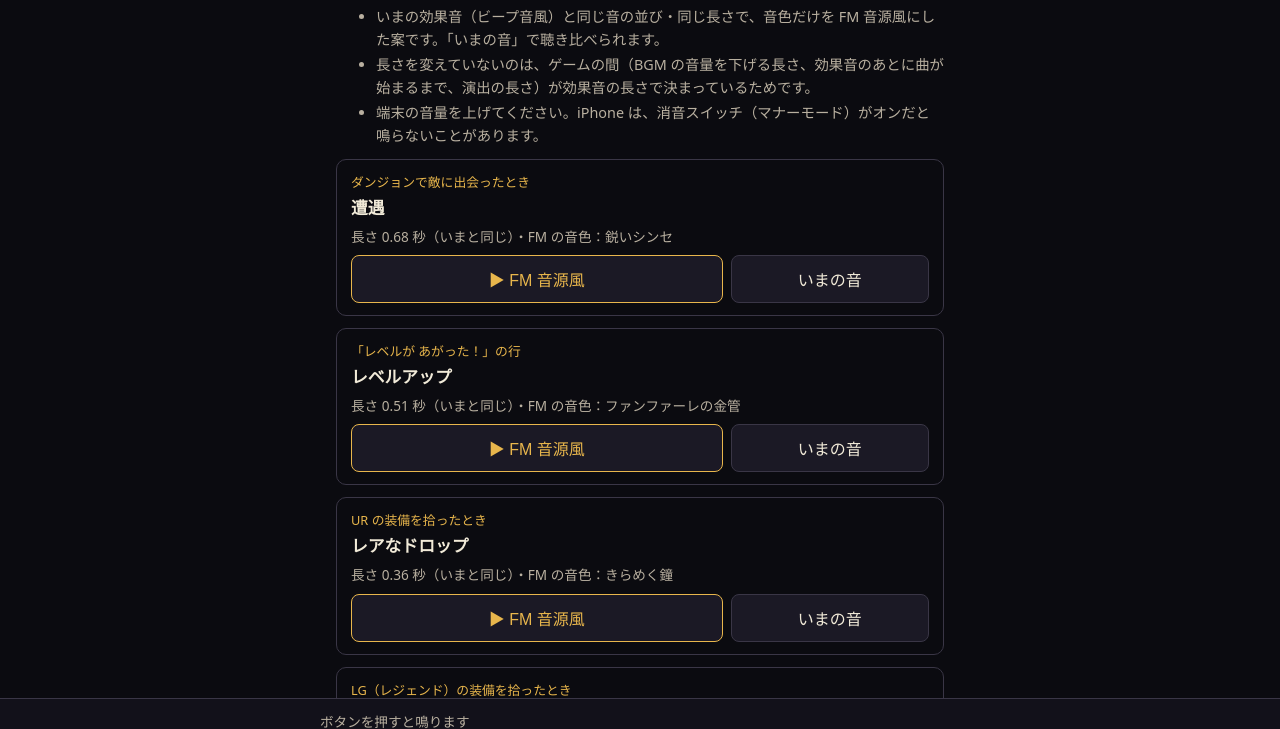
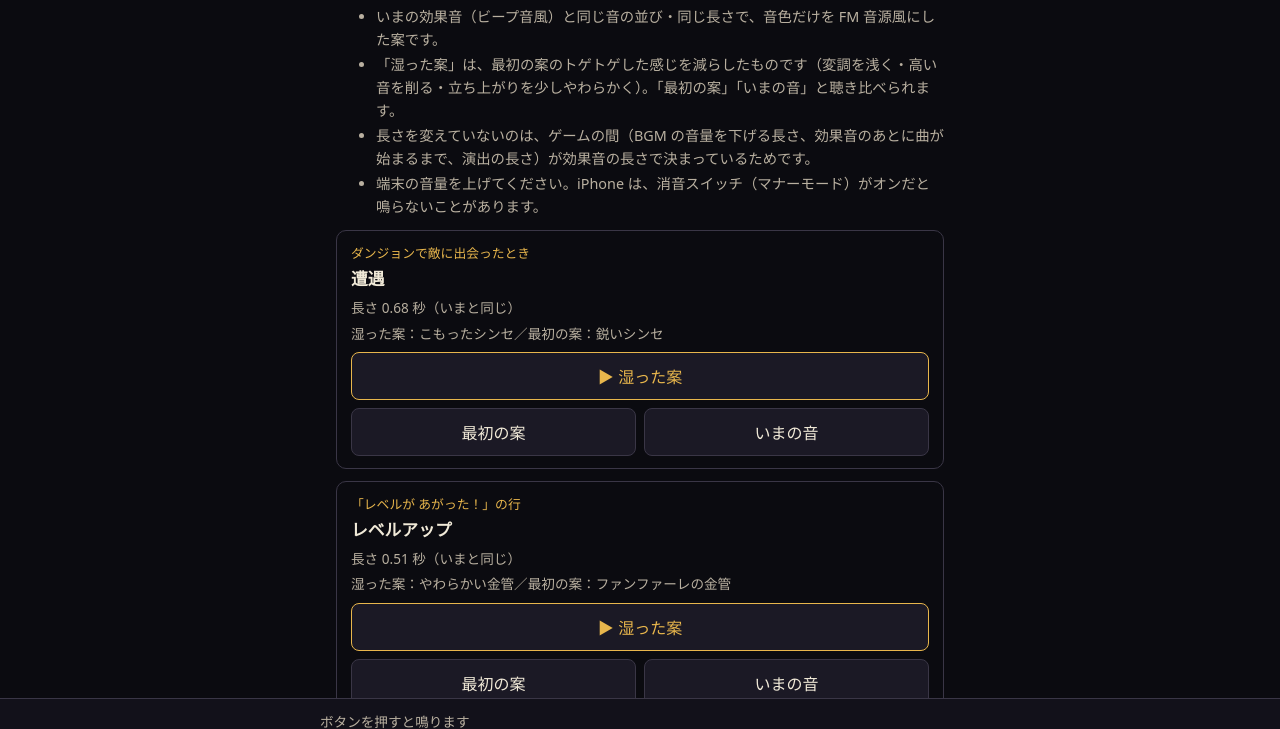
Before and after one commit to tsuku3dayo/mini-wiz-game, a website built with Vite: page docs/requests/se-listen/index.html in a window 1280 px wide. Shown: the part 55-784 px from the top of the page. Built offline with nearby package versions, Linux system fonts and the light colour scheme.

Commit message:
効果音の試聴ページに、トゲトゲを減らした「湿った案」を足す
オーナーの感想（最初の案はトゲトゲした感じが強い）による。変調を浅く・比を整数に・立ち上がりを少し遅く・高い音をローパスで削った。

```diff
--- a/docs/requests/se-listen/index.html
+++ b/docs/requests/se-listen/index.html
@@ -19,8 +19,8 @@
   .meta { margin: 0 0 4px; font-size: 0.85rem; color: var(--sub); }
   .row { display: flex; gap: 8px; margin-top: 8px; flex-wrap: wrap; }
   button { min-height: 48px; padding: 0 18px; font-size: 1rem; border-radius: 8px; border: 1px solid var(--line); background: #1b1925; color: var(--fg); cursor: pointer; }
-  button.main { border-color: var(--gold); color: var(--gold); flex: 1 1 60%; }
-  button.sub { flex: 1 1 30%; }
+  button.main { border-color: var(--gold); color: var(--gold); flex: 1 1 100%; }
+  button.sub { flex: 1 1 40%; }
   button:focus-visible { outline: 3px solid var(--gold); outline-offset: 2px; }
   .bar { position: fixed; left: 0; right: 0; bottom: 0; background: #12111a; border-top: 1px solid var(--line); padding: 10px 16px calc(10px + env(safe-area-inset-bottom)); }
   .bar-in { max-width: 640px; margin: 0 auto; }
@@ -31,7 +31,8 @@
 <main>
   <h1>WIZミニ 効果音の試聴（FM 音源風の案）</h1>
   <ul class="lead">
-    <li>いまの効果音（ビープ音風）と同じ音の並び・同じ長さで、音色だけを FM 音源風にした案です。「いまの音」で聴き比べられます。</li>
+    <li>いまの効果音（ビープ音風）と同じ音の並び・同じ長さで、音色だけを FM 音源風にした案です。</li>
+    <li>「湿った案」は、最初の案のトゲトゲした感じを減らしたものです（変調を浅く・高い音を削る・立ち上がりを少しやわらかく）。「最初の案」「いまの音」と聴き比べられます。</li>
     <li>長さを変えていないのは、ゲームの間（BGM の音量を下げる長さ、効果音のあとに曲が始まるまで、演出の長さ）が効果音の長さで決まっているためです。</li>
     <li>端末の音量を上げてください。iPhone は、消音スイッチ（マナーモード）がオンだと鳴らないことがあります。</li>
   </ul>
--- a/docs/requests/se-listen/main.ts
+++ b/docs/requests/se-listen/main.ts
@@ -1,6 +1,6 @@
 // 効果音の試聴ページ：いまの音（ビープ音風）と、FM 音源風の案を聴き比べる
 import { audioContext, playSfx, sfxDuration, stopSfx, type SfxName } from '../../../src/audio/sound.ts';
-import { playFm, SE_PATCH, stopFm } from './sfx-fm';
+import { patchOf, playFm, stopFm, type Variant } from './sfx-fm';
 
 const ITEMS: { name: SfxName; label: string; when: string }[] = [
   { name: 'encounter', label: '遭遇', when: 'ダンジョンで敵に出会ったとき' },
@@ -28,20 +28,26 @@ for (const it of ITEMS) {
   li.innerHTML = `
     <p class="scene">${it.when}</p>
     <h2>${it.label}</h2>
-    <p class="meta">長さ ${(sfxDuration(it.name) / 1000).toFixed(2)} 秒（いまと同じ）・FM の音色：${SE_PATCH[it.name].name}</p>`;
+    <p class="meta">長さ ${(sfxDuration(it.name) / 1000).toFixed(2)} 秒（いまと同じ）</p>
+    <p class="meta">湿った案：${patchOf(it.name, 'wet').name}／最初の案：${patchOf(it.name, 'first').name}</p>`;
   const row = document.createElement('div');
   row.className = 'row';
-  const fm = document.createElement('button');
-  fm.type = 'button';
-  fm.className = 'main';
-  fm.textContent = '▶ FM 音源風';
-  fm.addEventListener('click', () => {
-    const ac = unlock();
-    if (!ac) return;
-    stopSfx();
-    playFm(ac, it.name);
-    status.textContent = `FM 音源風：${it.label}`;
-  });
+  const fmButton = (variant: Variant, label: string, cls: string) => {
+    const b = document.createElement('button');
+    b.type = 'button';
+    b.className = cls;
+    b.textContent = label;
+    b.addEventListener('click', () => {
+      const ac = unlock();
+      if (!ac) return;
+      stopSfx();
+      playFm(ac, it.name, variant);
+      status.textContent = `${variant === 'wet' ? '湿った案' : '最初の案'}：${it.label}`;
+    });
+    return b;
+  };
+  const fm = fmButton('wet', '▶ 湿った案', 'main');
+  const first = fmButton('first', '最初の案', 'sub');
   const old = document.createElement('button');
   old.type = 'button';
   old.className = 'sub';
@@ -52,7 +58,7 @@ for (const it of ITEMS) {
     playSfx(it.name);
     status.textContent = `いまの音（ビープ音風）：${it.label}`;
   });
-  row.append(fm, old);
+  row.append(fm, first, old);
   li.append(row);
   list.append(li);
 }
--- a/docs/requests/se-listen/sfx-fm.ts
+++ b/docs/requests/se-listen/sfx-fm.ts
@@ -2,41 +2,64 @@
 // 長さを変えないのは、ゲームの間（BGM の音量下げ・効果音のあとに曲を始める遅れ・演出の長さ）が効果音の長さで決まっているため
 import { SFX, sfxDuration, type SfxName } from '../../../src/audio/sound.ts';
 
-/** FM の音色（BGM の FmPatch と同じ考え方。ring は使わず、並びの終わりで必ず止める） */
+/** FM の音色（BGM の FmPatch と同じ考え方。並びの終わりで必ず止める） */
 export interface SePatch {
   name: string;
-  /** 変調波の周波数 ÷ 搬送波 */
+  /** 変調波の周波数 ÷ 搬送波（整数だと澄んだ音、1.41 などの半端な値だと金属的でトゲトゲした音） */
   ratio: number;
-  /** 変調の深さ（はじめ） */
+  /** 変調の深さ（はじめ）。大きいほど明るく・鋭い */
   index: number;
   /** index の行き先（はじめの何倍か） */
   sustain: number;
-  /** index が落ちる時定数（秒） */
+  /** index が落ちる時定数（秒）。短いほど、鋭さがすぐ消える */
   idecay: number;
+  /** 音量の立ち上がり（秒）。長いほど、やわらかく始まる */
+  attack: number;
   /** 音量が落ちる時定数（秒） */
   adecay: number;
   /** 音量の行き先（何倍か） */
   asus: number;
   /** 次の音に重ねて鳴らし続ける長さ（秒）。0 なら音の長さで切る */
   tail: number;
+  /** 高い音を削る（ローパスフィルター）の周波数（Hz）。0 なら削らない */
+  lowpass: number;
   /** 音量（いまの矩形波 0.08 と同じくらいに聞こえる大きさ） */
   vol: number;
 }
 
-const se = (name: string, ratio: number, index: number, sustain: number, idecay: number, adecay: number, asus: number, tail: number, vol: number): SePatch =>
-  ({ name, ratio, index, sustain, idecay, adecay, asus, tail, vol });
+type P = Omit<SePatch, 'name'>;
+const se = (name: string, p: P): SePatch => ({ name, ...p });
 
-/** 効果音ごとの音色 */
+/** 最初の案（トゲトゲした感じが強い、というオーナーの感想。2026-11-06） */
 export const SE_PATCH: Readonly<Record<SfxName, SePatch>> = {
-  levelUp: se('ファンファーレの金管', 1, 3, 0.6, 0.08, 0.5, 0.8, 0, 0.16),
-  rareDrop: se('きらめく鐘', 3.5, 3.5, 0.1, 0.12, 0.25, 0, 0.35, 0.13),
-  rareDropLG: se('きらめく鐘', 3.5, 3.5, 0.1, 0.12, 0.25, 0, 0.35, 0.13),
-  bossAppear: se('うなる低い金管', 1, 6, 0.8, 0.3, 1.2, 0.9, 0, 0.2),
-  bossDefeat: se('くだける金属', 1.41, 4, 0.3, 0.05, 0.08, 0.3, 0.12, 0.13),
-  clear: se('ファンファーレの金管', 1, 3, 0.6, 0.08, 0.6, 0.85, 0, 0.16),
-  toggle: se('木の打楽器', 1.41, 2.5, 0.05, 0.02, 0.03, 0, 0, 0.2),
-  encounter: se('鋭いシンセ', 2, 2.5, 0.5, 0.05, 0.3, 0.7, 0, 0.13),
+  levelUp: se('ファンファーレの金管', { ratio: 1, index: 3, sustain: 0.6, idecay: 0.08, attack: 0.004, adecay: 0.5, asus: 0.8, tail: 0, lowpass: 0, vol: 0.16 }),
+  rareDrop: se('きらめく鐘', { ratio: 3.5, index: 3.5, sustain: 0.1, idecay: 0.12, attack: 0.004, adecay: 0.25, asus: 0, tail: 0.35, lowpass: 0, vol: 0.13 }),
+  rareDropLG: se('きらめく鐘', { ratio: 3.5, index: 3.5, sustain: 0.1, idecay: 0.12, attack: 0.004, adecay: 0.25, asus: 0, tail: 0.35, lowpass: 0, vol: 0.13 }),
+  bossAppear: se('うなる低い金管', { ratio: 1, index: 6, sustain: 0.8, idecay: 0.3, attack: 0.004, adecay: 1.2, asus: 0.9, tail: 0, lowpass: 0, vol: 0.2 }),
+  bossDefeat: se('くだける金属', { ratio: 1.41, index: 4, sustain: 0.3, idecay: 0.05, attack: 0.004, adecay: 0.08, asus: 0.3, tail: 0.12, lowpass: 0, vol: 0.13 }),
+  clear: se('ファンファーレの金管', { ratio: 1, index: 3, sustain: 0.6, idecay: 0.08, attack: 0.004, adecay: 0.6, asus: 0.85, tail: 0, lowpass: 0, vol: 0.16 }),
+  toggle: se('木の打楽器', { ratio: 1.41, index: 2.5, sustain: 0.05, idecay: 0.02, attack: 0.004, adecay: 0.03, asus: 0, tail: 0, lowpass: 0, vol: 0.2 }),
+  encounter: se('鋭いシンセ', { ratio: 2, index: 2.5, sustain: 0.5, idecay: 0.05, attack: 0.004, adecay: 0.3, asus: 0.7, tail: 0, lowpass: 0, vol: 0.13 }),
 };
+
+/**
+ * 湿った案（2026-11-06 のオーナーの希望）。トゲトゲを減らすために：
+ * 変調を浅く（index 小さく）・すぐ弱める、比を整数にする（金属的な響きをなくす）、立ち上がりを少し遅く、
+ * 高い音をローパスで削る（こもった、湿った響き）
+ */
+export const SE_PATCH_WET: Readonly<Record<SfxName, SePatch>> = {
+  levelUp: se('やわらかい金管', { ratio: 1, index: 1.2, sustain: 0.4, idecay: 0.05, attack: 0.012, adecay: 0.4, asus: 0.7, tail: 0.05, lowpass: 2200, vol: 0.2 }),
+  rareDrop: se('こもったガラスの鐘', { ratio: 3, index: 1.2, sustain: 0, idecay: 0.08, attack: 0.004, adecay: 0.2, asus: 0, tail: 0.3, lowpass: 3500, vol: 0.16 }),
+  rareDropLG: se('こもったガラスの鐘', { ratio: 3, index: 1.2, sustain: 0, idecay: 0.08, attack: 0.004, adecay: 0.2, asus: 0, tail: 0.3, lowpass: 3500, vol: 0.16 }),
+  bossAppear: se('くぐもった低い金管', { ratio: 1, index: 2.5, sustain: 0.6, idecay: 0.4, attack: 0.04, adecay: 1.2, asus: 0.85, tail: 0, lowpass: 900, vol: 0.28 }),
+  bossDefeat: se('しずくが落ちる音', { ratio: 1, index: 1.5, sustain: 0.1, idecay: 0.03, attack: 0.003, adecay: 0.06, asus: 0.2, tail: 0.1, lowpass: 2000, vol: 0.18 }),
+  clear: se('やわらかい金管', { ratio: 1, index: 1.2, sustain: 0.4, idecay: 0.05, attack: 0.012, adecay: 0.6, asus: 0.8, tail: 0.05, lowpass: 2400, vol: 0.2 }),
+  toggle: se('やわらかい木の音', { ratio: 1, index: 1, sustain: 0, idecay: 0.015, attack: 0.003, adecay: 0.03, asus: 0, tail: 0, lowpass: 1800, vol: 0.22 }),
+  encounter: se('こもったシンセ', { ratio: 1, index: 1.5, sustain: 0.4, idecay: 0.04, attack: 0.006, adecay: 0.3, asus: 0.7, tail: 0.02, lowpass: 2000, vol: 0.17 }),
+};
+
+export type Variant = 'wet' | 'first';
+const PATCHES: Readonly<Record<Variant, Readonly<Record<SfxName, SePatch>>>> = { wet: SE_PATCH_WET, first: SE_PATCH };
 
 let active: AudioScheduledSourceNode[] = [];
 
@@ -48,7 +71,7 @@ function stopAll(): void {
 }
 
 /** FM の 1 音。end（並びの終わり）を過ぎて鳴らさない */
-function tone(ac: AudioContext, f: number, t: number, len: number, end: number, p: SePatch, last: boolean): void {
+function tone(ac: AudioContext, out: AudioNode, f: number, t: number, len: number, end: number, p: SePatch, last: boolean): void {
   const stop = Math.min(end, t + len + p.tail);
   const carrier = ac.createOscillator();
   carrier.frequency.value = f;
@@ -61,14 +84,15 @@ function tone(ac: AudioContext, f: number, t: number, len: number, end: number,
   mod.connect(mg);
   mg.connect(carrier.frequency);
   const g = ac.createGain();
+  const a = Math.min(p.attack, (stop - t) / 3);
   g.gain.setValueAtTime(0, t);
-  g.gain.linearRampToValueAtTime(p.vol, t + 0.004);
-  g.gain.setTargetAtTime(p.vol * p.asus, t + 0.004, p.adecay);
-  // 終わりの 10ms で消す（プチッと鳴らさない）。最後の音は並びの終わりまで
+  g.gain.linearRampToValueAtTime(p.vol, t + a);
+  g.gain.setTargetAtTime(p.vol * p.asus, t + a, p.adecay);
+  // 終わりの 10ms で消す（プチッと鳴らさない）
   const fade = Math.min(0.01, (stop - t) / 3);
   g.gain.setTargetAtTime(0, stop - fade * 2, fade / 2);
   carrier.connect(g);
-  g.connect(ac.destination);
+  g.connect(out);
   if (last && p.asus > 0.5) {
     // 長く伸ばす最後の音は、ゆれ（ビブラート）を少し付ける
     const lfo = ac.createOscillator();
@@ -90,18 +114,31 @@ function tone(ac: AudioContext, f: number, t: number, len: number, end: number,
 }
 
 /** いまと同じ並び（周波数・長さ）を、FM の音色で鳴らす */
-export function playFm(ac: AudioContext, name: SfxName): void {
+export function playFm(ac: AudioContext, name: SfxName, variant: Variant = 'wet'): void {
   stopAll();
-  const p = SE_PATCH[name];
+  const p = PATCHES[variant][name];
+  let out: AudioNode = ac.destination;
+  if (p.lowpass > 0) {
+    const lp = ac.createBiquadFilter();
+    lp.type = 'lowpass';
+    lp.frequency.value = p.lowpass;
+    lp.Q.value = 0.7;
+    lp.connect(ac.destination);
+    out = lp;
+  }
   const start = ac.currentTime + 0.02;
   const end = start + sfxDuration(name) / 1000;
   let t = start;
   const notes = SFX[name];
   notes.forEach((n, i) => {
     const len = n.ms / 1000;
-    if (n.freq > 0) tone(ac, n.freq, t, len, end, p, i === notes.length - 1);
+    if (n.freq > 0) tone(ac, out, n.freq, t, len, end, p, i === notes.length - 1);
     t += len;
   });
+}
+
+export function patchOf(name: SfxName, variant: Variant): SePatch {
+  return PATCHES[variant][name];
 }
 
 export function stopFm(): void {
```
Also changed, not shown: docs/requests/se-listen/check/listen-se.spec.ts (+13 -10 lines).
